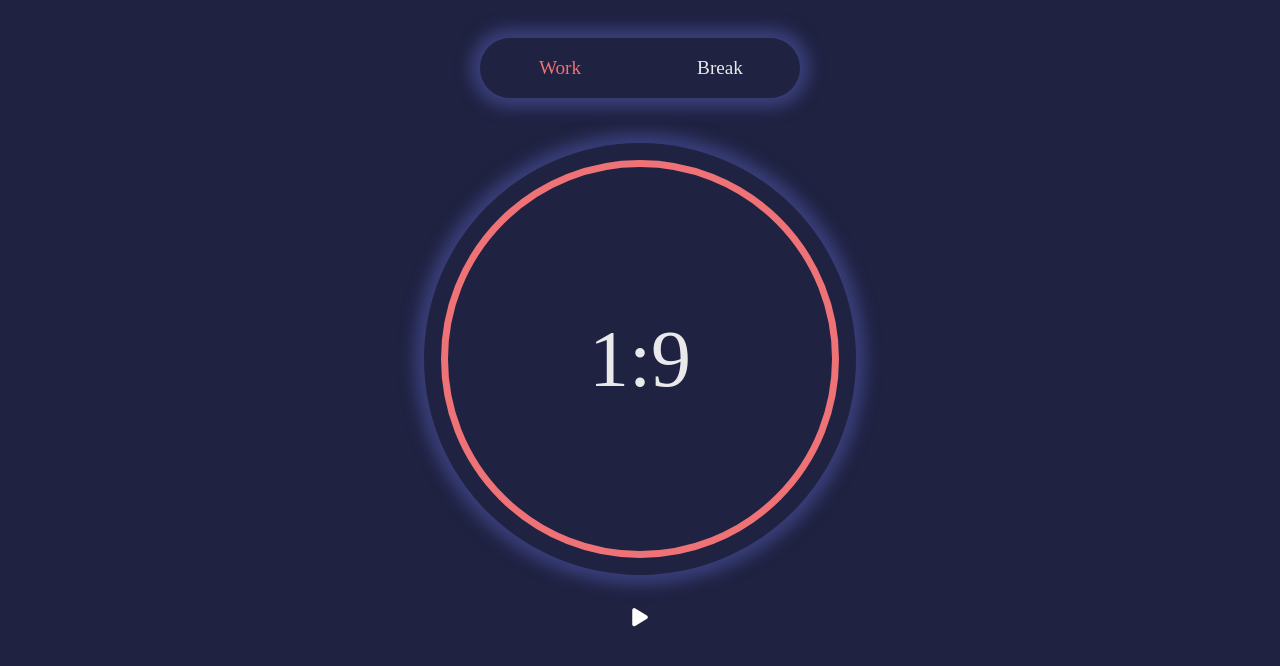
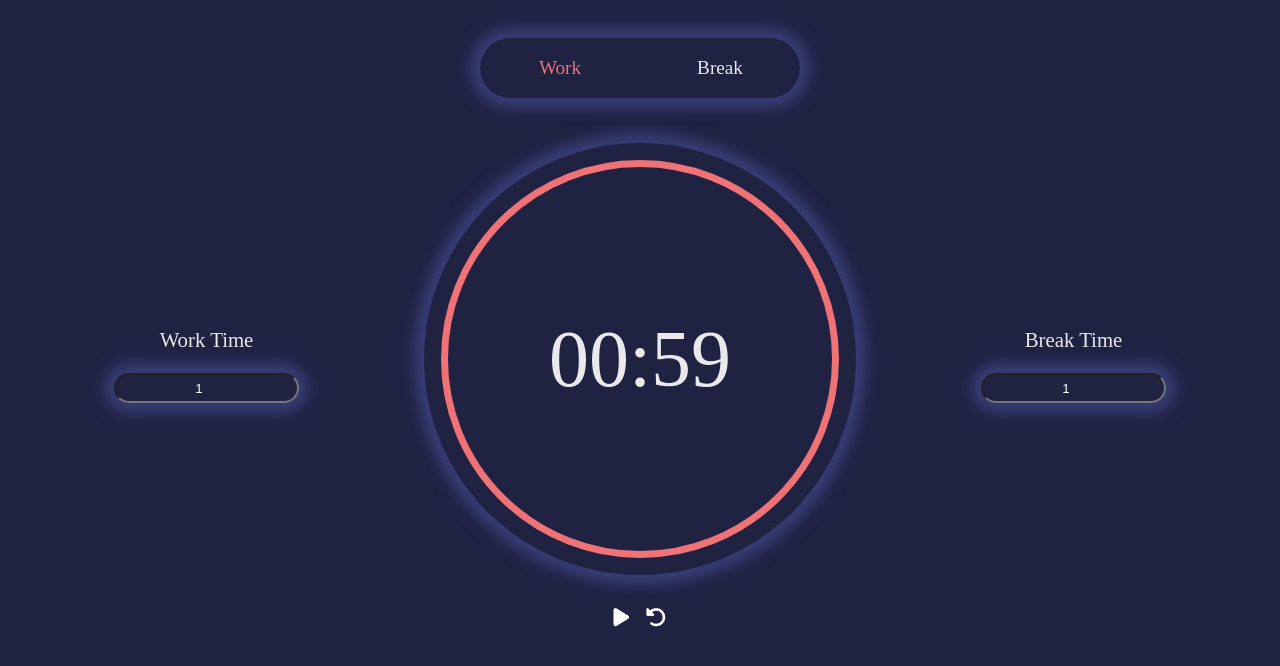
Before and after one commit to ArhamisGC/Pomodoro-Timer, a plain HTML site: page index.html in a window 1280 px wide. Both pictures are taken after a click on the button 639 px from the left and 618 px from the top of the page. Drawn offline with Linux system fonts and the light colour scheme.

Commit message:
allow users to set custom times and reset the Pomodoro timer

```diff
--- a/index.html
+++ b/index.html
@@ -16,6 +16,11 @@
 </head>
 <body>
 <div class="container">
+  <div class="work-time" >
+    <p>Work Time</p>
+    <input class="work-time" id="work-time" type="number" min="1" value="1">
+  </div>
+  <div class="pomodoro">
     <div class="panel">
       <div id="work" class="work"><p>Work</p></div>
       <div id="break" class="break"><p>Break</p></div>
@@ -29,6 +34,12 @@
     </div>
     <div class="control">
       <button onclick="start()"><i class="fa-solid fa-play"></i></button>
+      <button onclick="restart()"><i class="fa-solid fa-rotate-left"></i></button>
+    </div>
+  </div>
+  <div class="work-time">
+    <p>Break Time</p>
+    <input class="work-time" type="number" id="break-time" min="1" value="1">
   </div>
 </div>
 </body>
--- a/script.js
+++ b/script.js
@@ -1,21 +1,37 @@
 let type = true;
+let idInterval  = null;
+let workMinutes = 0;
+let breaksMinutes = 0;
+let actualMinutes = 0;
+let actualSeconds = 0;
+
+
 function start(){
   const works = document.getElementById("work");
   const breaks = document.getElementById("break");
   const circle = document.getElementById("circle");
+  let workTimeId = document.getElementById("work-time");
+  const breakTimeId = document.getElementById("break-time");
+  const workTime = workTimeId.value;
+  const breakTime = breakTimeId.value;
 
-  let workMinutes = 1;
-  let seconds = 10;
-  let breaksMinutes = 1;
+  workMinutes = parseInt(workTime);
+  breaksMinutes = parseInt(breakTime);
 
-  let actualMinutes = workMinutes;
-  let actualSeconds = seconds;
+  actualMinutes = workMinutes;
+  actualSeconds = 0;
+
   works.classList.add("active");
+
+  if(idInterval){
+    clearInterval(idInterval);
+  }
+
   let timerFunction = () =>{
-    document.getElementById("minutes").innerHTML = actualMinutes;
-    document.getElementById("seconds").innerHTML = actualSeconds;
+    document.getElementById("minutes").innerHTML = actualMinutes.toString().padStart(2,'0');
+    document.getElementById("seconds").innerHTML = actualSeconds.toString().padStart(2,'0');
 
-    if(actualSeconds == 0){
+    if(actualSeconds === 0){
       actualSeconds = 59;
       actualMinutes -=1 ;
     }else{
@@ -39,5 +55,14 @@ function start(){
     }
   }
 
-  setInterval(timerFunction,1000);
+  idInterval = setInterval(timerFunction,1000);
 }
+
+function restart(){
+  clearInterval(idInterval);
+  idInterval = null;
+  actualMinutes = workMinutes;
+  actualSeconds = 0;
+  document.getElementById("minutes").innerHTML = actualMinutes.toString().padStart(2,'0');
+  document.getElementById("seconds").innerHTML = actualSeconds.toString().padStart(2,'0');
+}
--- a/styles.css
+++ b/styles.css
@@ -18,6 +18,32 @@ body{
 }
 
 .container{
+    display: flex;
+    align-content: space-between;
+    justify-content: space-between;
+    text-align: left;
+}
+
+.work-time{
+    margin: 0 50px 0 50px;
+    position: relative;
+    align-self: center;
+    height: 1.5rem;
+    text-align: center;
+}
+
+.work-time input{
+    color: white;
+    border-radius: 40px;
+    background-color: var(--color-primary);
+    -webkit-box-shadow: 0 0 15px 10px var(--color-shadow);
+}
+
+.work-time p{
+    font-size: 1.3rem;
+}
+
+.pomodoro{
     display: flex;
     flex-direction: column;
     position: relative;
```
Lines whose indentation alone changed are shown as unchanged.
